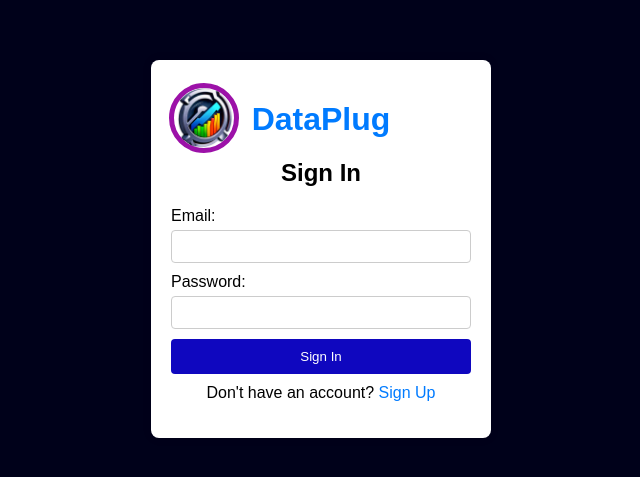
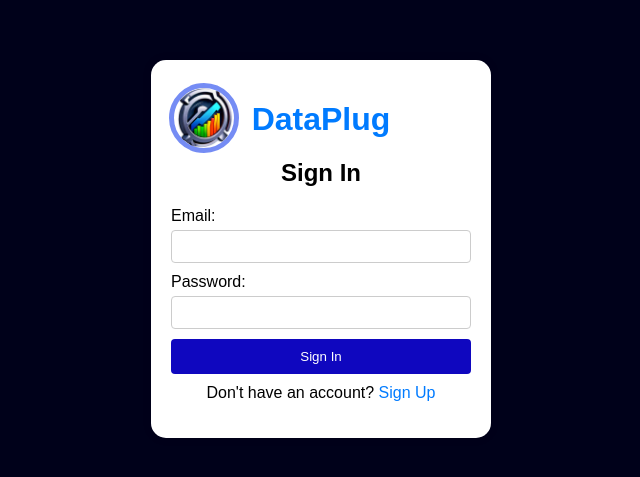
Before and after one commit to cyrusxlv/Data-Plug, a plain HTML site: page index.html in a window 1280 px wide. Shown: the part 151-628 px from the top of the page, without its empty margins (319-959 px from the left). Drawn offline with Linux system fonts and the light colour scheme; files whose address does not match are found by name.

Commit message:
corrected color of logo ring on sign-in page

```diff
--- a/dash.css
+++ b/dash.css
@@ -19,7 +19,7 @@
     width: 60px; /* Adjust the size of the image */
     height: 60px; /* Adjust the size of the image */
     border-radius: 50%; /* Makes the image round */
-    border: 5px solid white; /* Optional: adds a border around the image */
+    border: 5px solid rgb(255, 255, 255); /* Optional: adds a border around the image */
 }
 
 .container {
--- a/styles.css
+++ b/styles.css
@@ -11,24 +11,31 @@ body {
 .logo-box {
     position: relative;
     width: 26%;
-    background-color: none; /* Adjust background color as needed */
+    background-color: none;
+    /* Adjust background color as needed */
     z-index: 9999;
 }
 
 .avatar {
     position: absolute;
-    top: 3px; /* Adjust the top position as needed */
-    right: 10px; /* Adjust the right position as needed */
-    width: 60px; /* Adjust the size of the image */
-    height: 60px; /* Adjust the size of the image */
-    border-radius: 50%; /* Makes the image round */
-    border: 5px solid rgb(156, 17, 168); /* Optional: adds a border around the image */
+    top: 3px;
+    /* Adjust the top position as needed */
+    right: 10px;
+    /* Adjust the right position as needed */
+    width: 60px;
+    /* Adjust the size of the image */
+    height: 60px;
+    /* Adjust the size of the image */
+    border-radius: 50%;
+    /* Makes the image round */
+    border: 5px solid rgba(80, 110, 241, 0.788);
+    /* Optional: adds a border around the image */
 }
 
 .container {
     background-color: #ffffff;
     padding: 20px;
-    border-radius: 8px;
+    border-radius: 15px;
     box-shadow: 0 0 10px rgba(0, 0, 0, 0.1);
     text-align: center;
     width: 300px;
```
